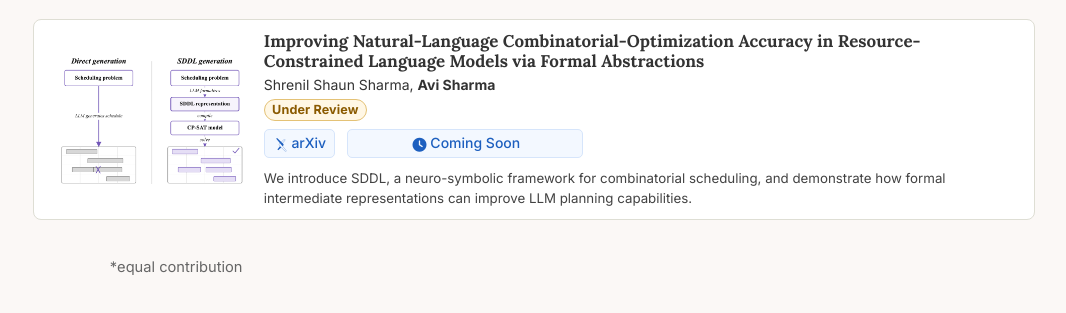
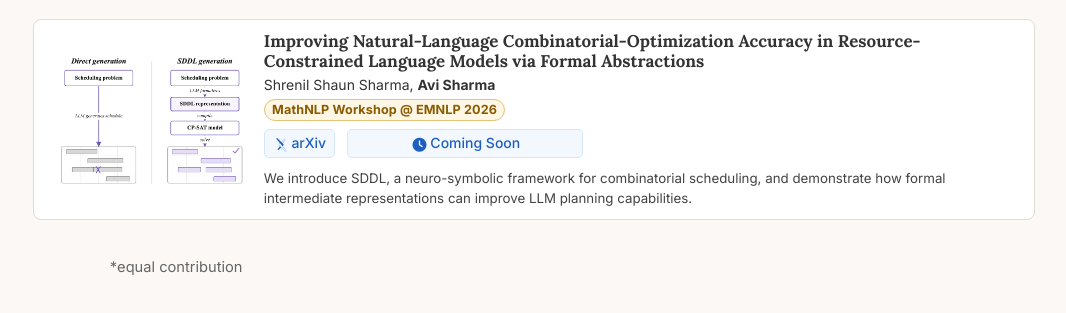
Before and after one commit to avi-sharma-b/avi-sharma-b.github.io, a plain HTML site: page index.html in a window 1280 px wide. Shown: the part 539-852 px from the top of the page, without its empty margins (110-1176 px from the left). Drawn offline with Linux system fonts and the light colour scheme; files whose address does not match are found by name.

Commit message:
Update SDDL

```diff
--- a/index.html
+++ b/index.html
@@ -222,7 +222,7 @@
     <div class="authors">
       <span class="author">Shrenil Shaun Sharma</span>, <a class="author me" href="https://linkedin.com/in/avi-sharma-4562b4305">Avi Sharma</a></div>
     <div class="pub">
-      <span class="venue venue-badge">Under Review</span>
+      <span class="venue venue-badge">MathNLP Workshop @ EMNLP 2026</span>
     </div>
     <!-- Link buttons for this paper. Add or remove spans for Paper/arXiv/Website/Code/Video/Poster/BibTeX. -->
     <div class="options">
```
